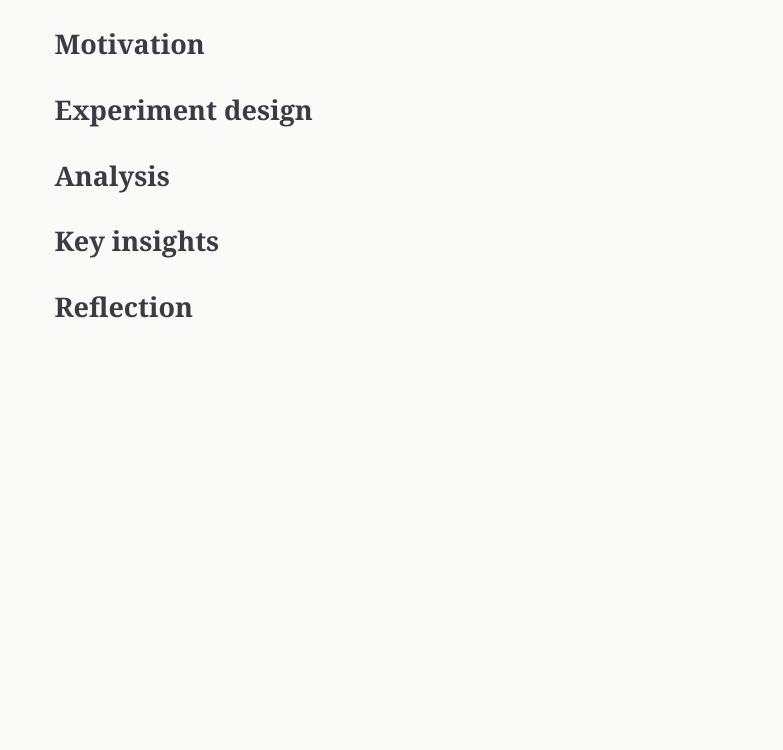
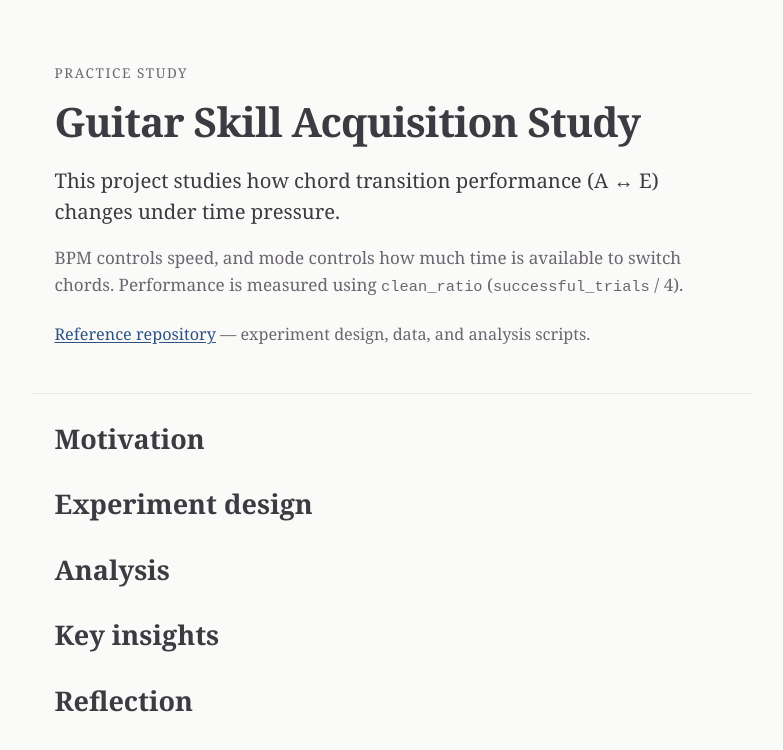
Before and after one commit to rishav-basnet/Guitar-Learning-Research-Website, a React (Vite) app: page / in a window 1280 px wide. Shown: the top 750 px of the page, without its empty margins (248-1031 px from the left). Built offline with nearby package versions, Linux system fonts and the light colour scheme.

Commit message:
Add hero with study framing and repo link
Document the A ↔ E transition focus, BPM/mode/clean_ratio definitions,
and link to the canonical GitHub project.

```diff
--- a/src/App.css
+++ b/src/App.css
@@ -1,5 +1,62 @@
 .app {
   min-height: 100%;
+}
+
+.hero {
+  max-width: 40rem;
+  margin: 0 auto;
+  padding: 3.5rem 1.25rem 2.5rem;
+  border-bottom: 1px solid var(--border);
+}
+
+.hero__label {
+  margin: 0 0 0.75rem;
+  font-size: 0.75rem;
+  letter-spacing: 0.12em;
+  text-transform: uppercase;
+  color: var(--text-muted);
+}
+
+.hero__title {
+  margin: 0 0 1rem;
+  font-size: clamp(1.75rem, 5vw, 2.25rem);
+  font-weight: 600;
+  line-height: 1.2;
+  letter-spacing: -0.02em;
+}
+
+.hero__lede {
+  margin: 0 0 1rem;
+  font-size: 1.125rem;
+  line-height: 1.55;
+}
+
+.hero__metric {
+  margin: 0 0 1.25rem;
+  color: var(--text-muted);
+  font-size: 0.95rem;
+  line-height: 1.55;
+}
+
+.hero__term {
+  font-family: ui-monospace, 'Cascadia Code', monospace;
+  font-size: 0.9em;
+}
+
+.hero__note {
+  margin: 0;
+  font-size: 0.9rem;
+  color: var(--text-muted);
+}
+
+.hero__link {
+  color: var(--accent);
+  text-decoration: underline;
+  text-underline-offset: 0.15em;
+}
+
+.hero__link:hover {
+  text-decoration-thickness: 2px;
 }
 
 .main {
--- a/src/components/Hero.jsx
+++ b/src/components/Hero.jsx
@@ -1,3 +1,29 @@
 export default function Hero() {
-  return <header className="hero" />
+  return (
+    <header className="hero">
+      <p className="hero__label">Practice study</p>
+      <h1 className="hero__title">Guitar Skill Acquisition Study</h1>
+      <p className="hero__lede">
+        This project studies how chord transition performance (A ↔ E) changes
+        under time pressure.
+      </p>
+      <p className="hero__metric">
+        BPM controls speed, and mode controls how much time is available to
+        switch chords. Performance is measured using{' '}
+        <span className="hero__term">clean_ratio</span> (
+        <span className="hero__term">successful_trials</span> / 4).
+      </p>
+      <p className="hero__note">
+        <a
+          className="hero__link"
+          href="https://github.com/rishav-basnet/Guitar-Learning-Research"
+          target="_blank"
+          rel="noreferrer"
+        >
+          Reference repository
+        </a>{' '}
+        — experiment design, data, and analysis scripts.
+      </p>
+    </header>
+  )
 }
```
